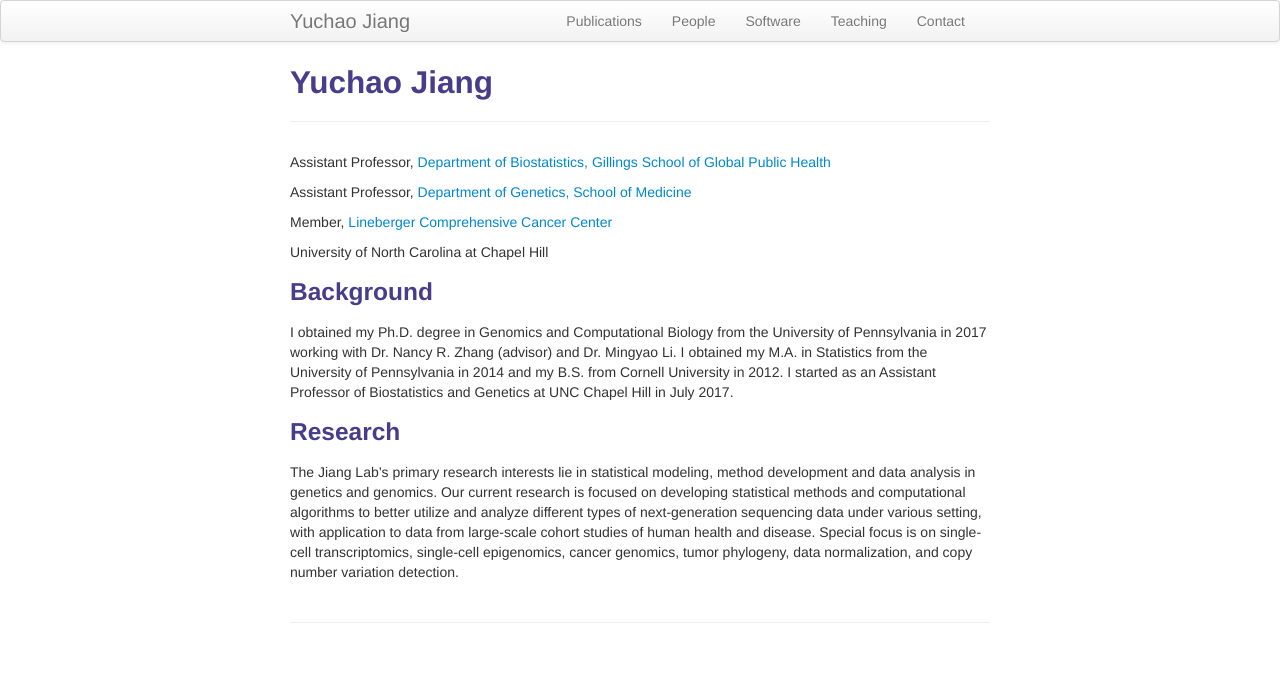
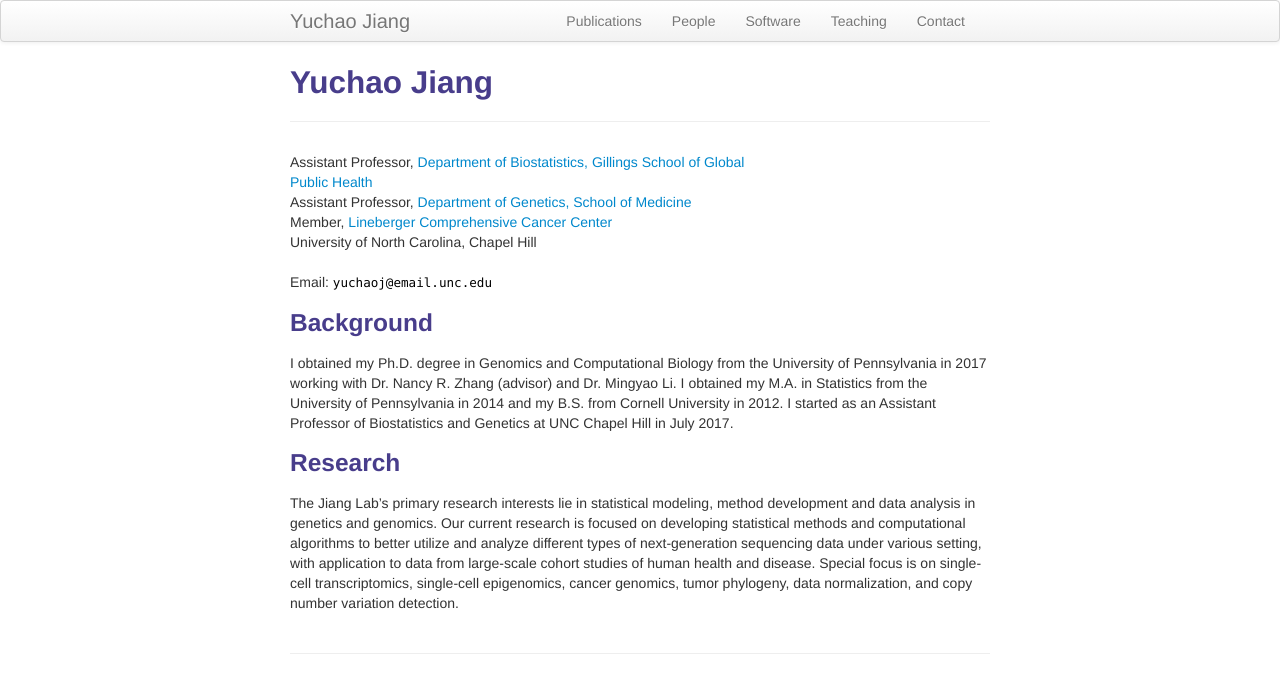
Before and after one commit to yuchaojiang/yuchaojiang.github.io, a Jekyll site: the page built from index.md, in a window 1280 px wide. Shown: the top 693 px of the page. Built offline with Jekyll 4.4.1, drawn with Linux system fonts in a browser that asks for light colours.

Commit message:
Update index.md

```diff
--- a/index.md
+++ b/index.md
@@ -5,13 +5,19 @@ description: I am an Assistant Professor in the Department of Biostatistics and
 
 ---
 
-Assistant Professor, [Department of Biostatistics, Gillings School of Global Public Health](http://sph.unc.edu/bios/biostatistics/)
-
-Assistant Professor, [Department of Genetics, School of Medicine](http://www.med.unc.edu/genetics/)
-
-Member, [Lineberger Comprehensive Cancer Center](https://unclineberger.org/)
-
-University of North Carolina at Chapel Hill
+<div class="container">
+    <div class="row-fluid">
+        <div class="span5">
+            Assistant Professor, <a href="http://sph.unc.edu/bios/biostatistics/">Department of Biostatistics, Gillings School of Global Public Health</a><br/>
+            Assistant Professor, <a href="http://www.med.unc.edu/genetics/">Department of Genetics, School of Medicine</a><br/>
+            Member, <a href="https://unclineberger.org/">Lineberger Comprehensive Cancer Center</a><br/>
+            University of North Carolina, Chapel Hill <br/><br/>
+            <div id="hide_email">
+            Email: <code>yuchaoj@email.unc.edu</code><br/>
+            </div>
+        </div>
+    </div>
+</div>
 
 
 ###  Background
```
